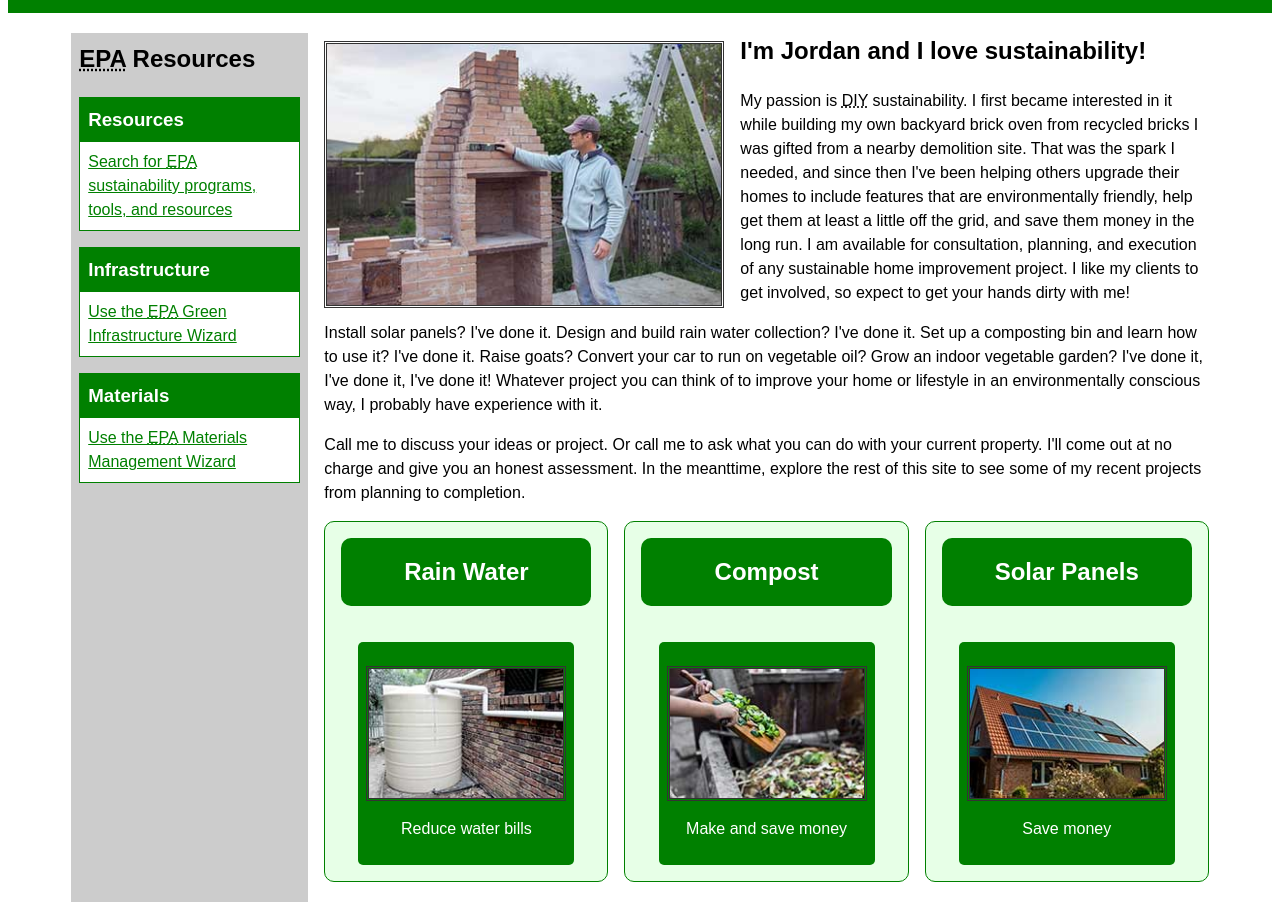
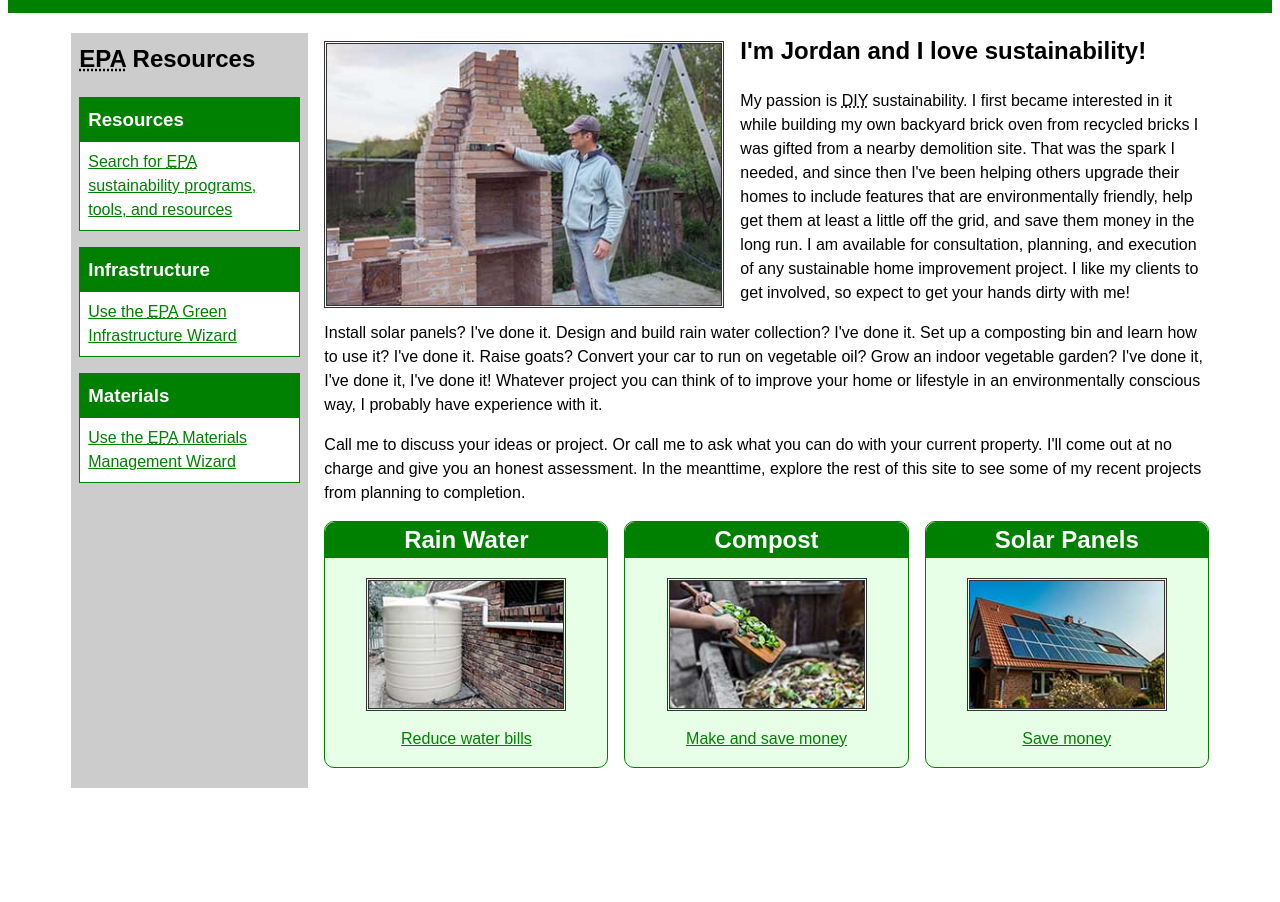
Before and after one commit to aburdett59/Sustainability-Website, a plain HTML site: page index.html in a window 1280 px wide. Shown: the part 166-1068 px from the top of the page. After the commit the page ends 954 px from the top, so only its background shows below. Drawn offline with Linux system fonts and the light colour scheme.

Commit message:
Update sustain.css

```diff
--- a/css/sustain.css
+++ b/css/sustain.css
@@ -71,9 +71,8 @@
     margin: 0.5rem 1rem 0.5rem 0;
   }
 
- main section {
+main section {
   display: flex;
-  gap: 1rem; /* Adds space between the columns */
 }
 
 /* Divs inside the section */
@@ -82,42 +81,28 @@ main section div {
   border: 1px solid #008000;
   border-radius: 10px;
   flex: 1;
+  margin-right: 1rem;
   text-align: center;
-  padding: 1rem;
+}
+
+/* Remove the right margin on the last div */
+main section div:last-child {
+  margin-right: 0;
 }
 
 /* h2 inside div styling */
 main section div h2 {
   background-color: #008000;
   color: white;
-  border-radius: 10px;
+  border-radius: 10px 10px 0 0;
   margin-top: 0;
-  padding: 1rem;
 }
 
 /* Image inside the div */
 main section div img {
   border: 3px double #333;
   display: block;
-  margin: 1rem auto;
-  max-width: 100%;
-  height: auto;
-}
-
-/* Link below the image */
-main section div a {
-  display: inline-block;
-  padding: 0.5rem;
-  background-color: #008000;
-  color: white;
-  text-decoration: none;
-  margin-top: 1rem;
-  border-radius: 5px;
-}
-
-main section div a:hover {
-  background-color: black;
-  color: #94e39a;
+  margin: 0 auto;
 }
   /* Sidebar */
   aside section {
```
